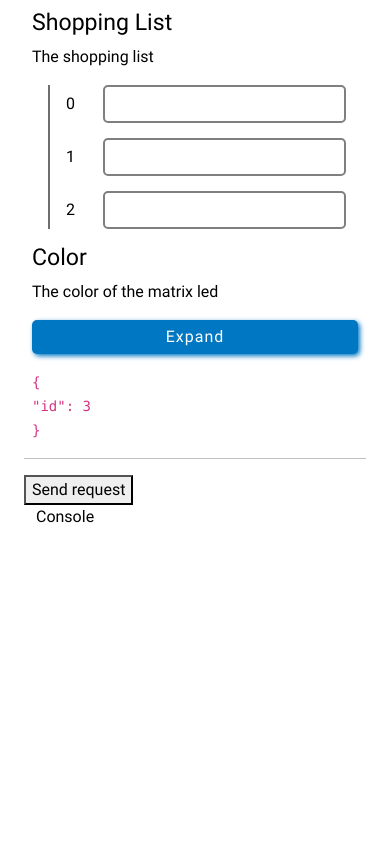
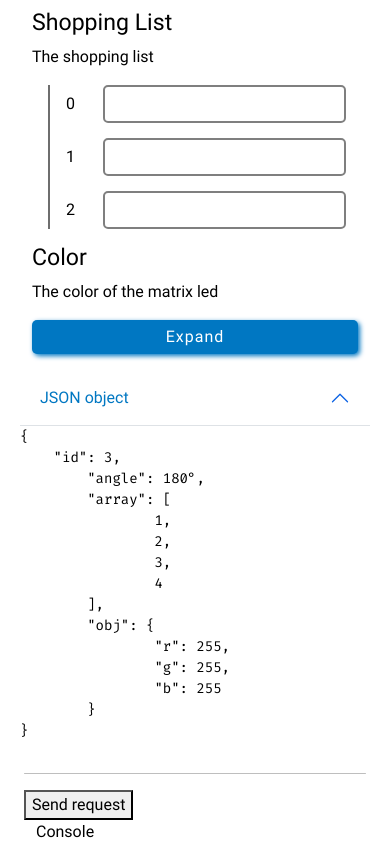
Before and after one commit to Erro48/itd-debugtool, a React (Create React App) app: page / in a window 390 px wide. Shown: the part 1561-2405 px from the top of the page. Before the commit the page ends 2090 px from the top, so only its background shows below. Built offline with nearby package versions, Linux system fonts and the light colour scheme.

Commit message:
Add accordion in JsonPanel

```diff
--- a/src/App.css
+++ b/src/App.css
@@ -11,6 +11,7 @@
 
 	--primary-font: 'Roboto';
 	--secondary-font: 'Open Sans';
+	--code-font: 'Fira Code';
 
 	--regular-font-weight: 400;
 	--medium-font-weight: 500;
--- a/src/components/panels/DescriptionPanel.js
+++ b/src/components/panels/DescriptionPanel.js
@@ -22,7 +22,7 @@ function PropDescription({ interaction, address, attributes }) {
 						})}
 					</ul>
 				</div>
-				<div class='col-12 col-sm-5'>
+				<div class='col-12 col-sm-5 p-0'>
 					<JsonDisplay />
 				</div>
 			</div>
--- a/src/components/panels/JsonDisplay.js
+++ b/src/components/panels/JsonDisplay.js
@@ -1,19 +1,57 @@
 import React from 'react'
+import './jsonDisplay.css'
 
 const placeholder = `{
-    "id": 3
+    "id": 3,
+	"angle": 180°,
+	"array": [
+		1,
+		2,
+		3,
+		4
+	],
+	"obj": {
+		"r": 255,
+		"g": 255,
+		"b": 255
+	}
 }`
 
 const JsonDisplay = () => {
 	return (
-		<aside>
-			{placeholder.split('\n').map((row) => (
-				<>
-					<code>{row.replace('\n', '')}</code>
-					<br />
-				</>
-			))}
-		</aside>
+		<>
+			<aside class='accordion d-sm-none' id='json-accordion'>
+				<div class=''>
+					<header class='accordion-header' id='headingOne'>
+						<button
+							class='accordion-button'
+							type='button'
+							data-bs-toggle='collapse'
+							data-bs-target='#collapseOne'
+							aria-expanded='true'
+							aria-controls='collapseOne'
+						>
+							JSON object
+						</button>
+					</header>
+					<div
+						id='collapseOne'
+						class='accordion-collapse collapse show'
+						aria-labelledby='headingOne'
+						data-bs-parent='#json-accordion'
+					>
+						<pre>
+							<code>{placeholder}</code>
+						</pre>
+					</div>
+				</div>
+			</aside>
+			<aside className='d-none d-sm-block'>
+				<pre>
+					<code>{placeholder}</code>
+				</pre>
+			</aside>
+		</>
 	)
 }
 
--- /dev/null
+++ b/src/components/panels/jsonDisplay.css
@@ -0,0 +1,8 @@
+aside code {
+	font-family: var(--code-font);
+}
+
+.accordion-button:not(.collapsed) {
+	color: var(--primary-color);
+	background-color: var(--light-color);
+}
```
